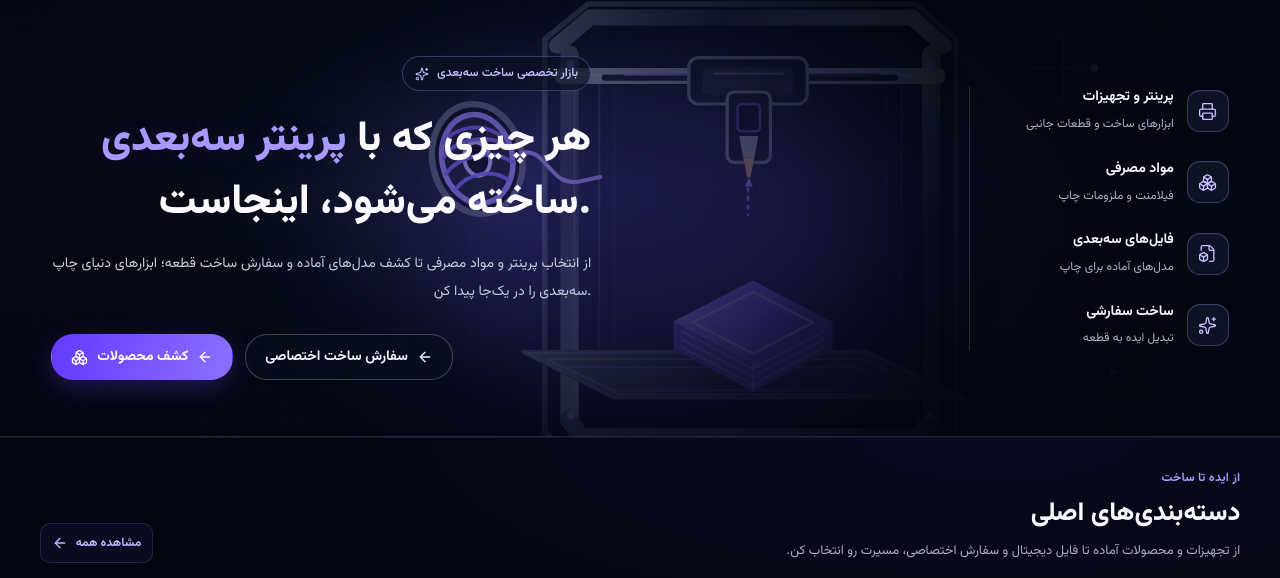
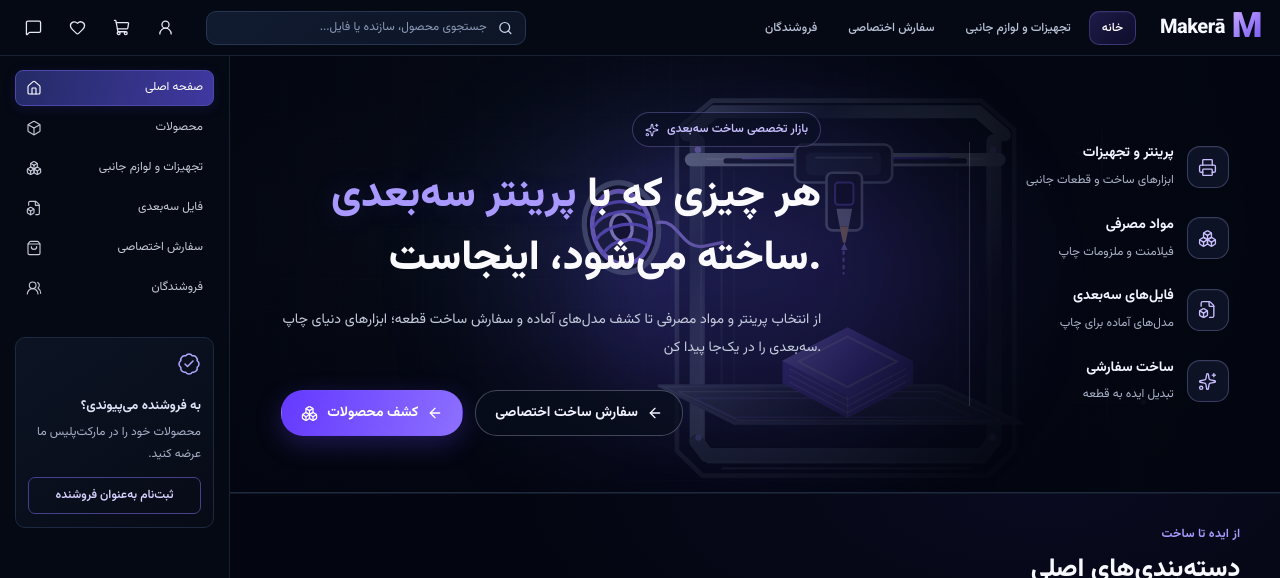
Before and after one commit to ParisaAtaee2000/web-projects, a React (Vite) app in the folder 3d-marketplace/: page / in a window 1280 px wide. Shown: the top 578 px of the page. Built offline with nearby package versions, Linux system fonts and the light colour scheme; grey boxes are pictures that could not be loaded.

Commit message:
Activate route matching and internal navigation

```diff
--- a/3d-marketplace/src/App.tsx
+++ b/3d-marketplace/src/App.tsx
@@ -1,6 +1,114 @@
+import { useEffect, useState, type ReactNode } from "react";
+import { ROUTES } from "./app/router/routeNames";
+import { AppShell } from "./components/layout/AppShell";
 import { HomePage } from "./pages/home/HomePage";
+import { ProductsPage } from "./pages/products/ProductsPage";
+import { ProductDetailsPage } from "./pages/product/ProductDetailsPage";
+import { CategoriesPage } from "./pages/categories/CategoriesPage";
+import { MakersPage } from "./pages/makers/MakersPage";
+import { MakerProfilePage } from "./pages/maker/MakerProfilePage";
+import { CustomOrdersPage } from "./pages/custom-orders/CustomOrdersPage";
+import { Files3DPage } from "./pages/3d-files/Files3DPage";
+import { PrintersPage } from "./pages/printers/PrintersPage";
+import { MaterialsPage } from "./pages/materials/MaterialsPage";
+import { AccessoriesPage } from "./pages/accessories/AccessoriesPage";
+import { CartPage } from "./pages/cart/CartPage";
+import { CheckoutPage } from "./pages/checkout/CheckoutPage";
+import { AccountPage } from "./pages/account/AccountPage";
+import { LoginPage } from "./pages/auth/LoginPage";
+import { SignupPage } from "./pages/auth/SignupPage";
 
-/** Root entry currently renders the extracted homepage; route registration follows next. */
+function normalizePath(pathname: string) {
+  return pathname.length > 1 ? pathname.replace(/\/+$/, "") : "/";
+}
+
+function resolvePage(pathname: string): ReactNode {
+  const path = normalizePath(pathname);
+
+  if (path === ROUTES.home) return <HomePage />;
+  if (path === ROUTES.products) return <ProductsPage />;
+  if (/^\/products\/[^/]+$/.test(path)) return <ProductDetailsPage />;
+  if (path === ROUTES.categories) return <CategoriesPage />;
+  if (path === ROUTES.makers || path === "/seller") return <MakersPage />;
+  if (/^\/makers\/[^/]+$/.test(path)) return <MakerProfilePage />;
+  if (path === ROUTES.customOrders) return <CustomOrdersPage />;
+  if (path === ROUTES.files3d) return <Files3DPage />;
+  if (path === ROUTES.printers) return <PrintersPage />;
+  if (path === ROUTES.materials) return <MaterialsPage />;
+  if (path === ROUTES.accessories) return <AccessoriesPage />;
+  if (path === ROUTES.cart) return <CartPage />;
+  if (path === ROUTES.checkout) return <CheckoutPage />;
+  if (path === ROUTES.account || path.startsWith(ROUTES.account + "/")) return <AccountPage />;
+  if (path === ROUTES.login) return <LoginPage />;
+  if (path === ROUTES.register || path === "/signup") return <SignupPage />;
+
+  return (
+    <main className="page page--not-found">
+      <h1>صفحه پیدا نشد</h1>
+      <p>این نشانی در نسخهٔ فعلی Makerā تعریف نشده است.</p>
+      <a href={ROUTES.home}>بازگشت به صفحهٔ اصلی</a>
+    </main>
+  );
+}
+
 export default function App() {
-  return <HomePage />;
+  const [pathname, setPathname] = useState(() => window.location.pathname);
+
+  useEffect(() => {
+    const handlePopState = () => setPathname(window.location.pathname);
+
+    const handleDocumentClick = (event: MouseEvent) => {
+      if (
+        event.defaultPrevented ||
+        event.button !== 0 ||
+        event.metaKey ||
+        event.ctrlKey ||
+        event.shiftKey ||
+        event.altKey
+      ) {
+        return;
+      }
+
+      const target = event.target;
+      if (!(target instanceof Element)) return;
+
+      const anchor = target.closest("a");
+      if (
+        !anchor ||
+        (anchor.target && anchor.target !== "_self") ||
+        anchor.hasAttribute("download")
+      ) {
+        return;
+      }
+
+      const destination = new URL(anchor.href, window.location.href);
+      if (destination.origin !== window.location.origin) return;
+
+      if (
+        destination.pathname === window.location.pathname &&
+        destination.hash
+      ) {
+        return;
+      }
+
+      event.preventDefault();
+      window.history.pushState(
+        {},
+        "",
+        destination.pathname + destination.search + destination.hash,
+      );
+      setPathname(destination.pathname);
+      window.scrollTo({ top: 0, behavior: "auto" });
+    };
+
+    window.addEventListener("popstate", handlePopState);
+    document.addEventListener("click", handleDocumentClick);
+
+    return () => {
+      window.removeEventListener("popstate", handlePopState);
+      document.removeEventListener("click", handleDocumentClick);
+    };
+  }, []);
+
+  return <AppShell>{resolvePage(pathname)}</AppShell>;
 }
```
